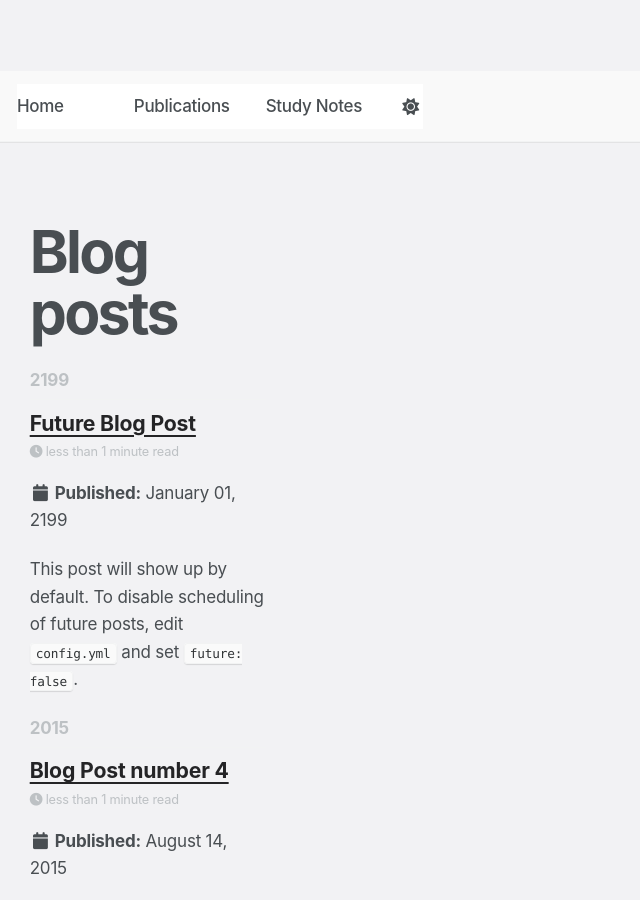
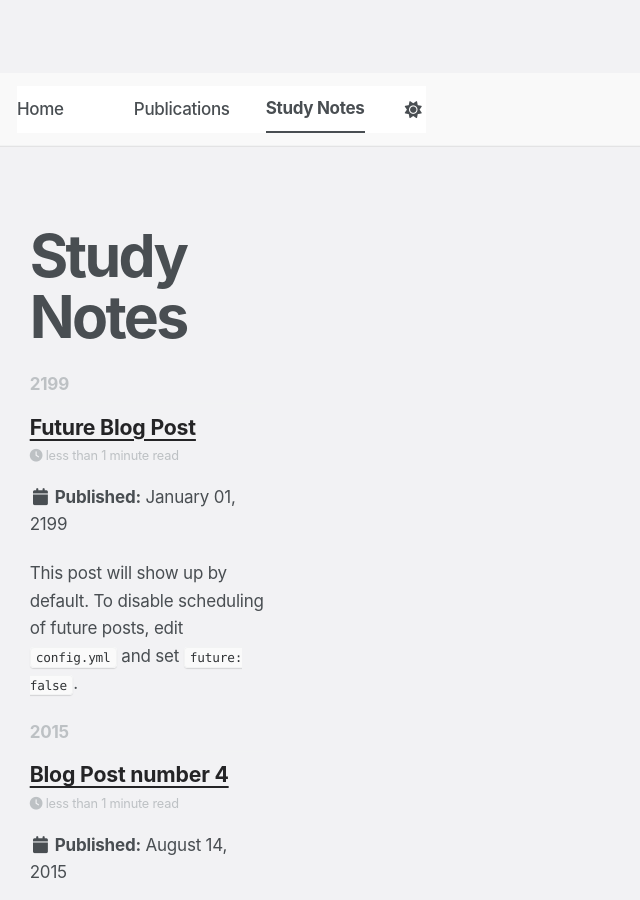
Before and after one commit to HaoxiangLuo/HaoxiangLuo.github.io, a Jekyll site: the page built from _pages/year-archive.html, in a window 1280 px wide and 900 px high. Shown: the whole window, without its empty margins (0-640 px from the left). Built offline with Jekyll 4.4.1, drawn with Linux system fonts in a browser that asks for light colours; a style sheet for code colours, icons or effects is not loaded.

Commit message:
Create the Study Notes section

```diff
--- a/_pages/year-archive.html
+++ b/_pages/year-archive.html
@@ -1,9 +1,10 @@
 ---
 layout: archive
-permalink: /year-archive/
-title: "Blog posts"
-author_profile: true
+permalink: /study-notes/
+title: "Study Notes"
+author_profile: false
 redirect_from:
+  - /year-archive/
   - /wordpress/blog-posts/
 ---
 
```
